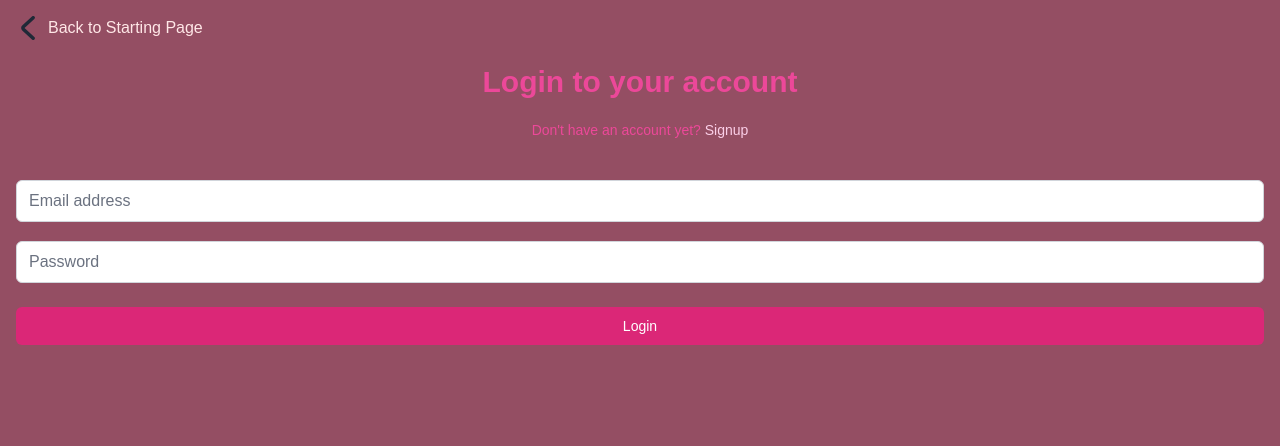
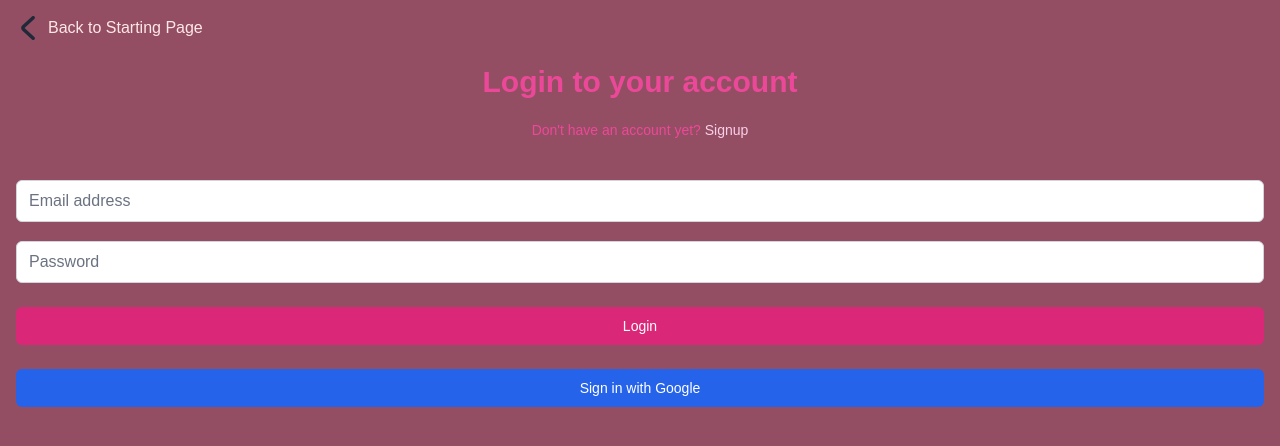
Before and after one commit to tirzagabriella/ToDoList_Assignment2, a React (Vite) app: page /login in a window 1280 px wide. Shown: the top 446 px of the page. Built offline with nearby package versions, Linux system fonts and the light colour scheme.

Commit message:
added google login

```diff
--- a/src/components/login/Login.jsx
+++ b/src/components/login/Login.jsx
@@ -3,7 +3,10 @@ import { loginFields } from "../../constants/formFields";
 import FormAction from "../../components/formextra/FormAction";
 // import FormExtra from "../../components/formextra/FormExtra";
 import Input from "../../components/input/input";
-import { logInWithEmailAndPassword } from "../../services/firebase-auth";
+import {
+  logInWithEmailAndPassword,
+  signInWithGoogle,
+} from "../../services/firebase-auth";
 import { useNavigate } from "react-router-dom";
 
 const fields = loginFields;
@@ -27,14 +30,23 @@ export default function Login() {
     authenticateUser();
   };
 
+  const handleGoogleLogin = async () => {
+    try {
+      await signInWithGoogle();
+      navToHome();
+    } catch (error) {
+      console.error(error);
+      alert(err.message);
+    }
+  };
+
   //Handle Login API Integration here
   const authenticateUser = async () => {
     try {
-      const res = await logInWithEmailAndPassword(
+      await logInWithEmailAndPassword(
         loginState["email"],
         loginState["password"]
       );
-
       navToHome();
     } catch (err) {
       console.error(err);
@@ -63,6 +75,12 @@ export default function Login() {
 
       {/* <FormExtra /> */}
       <FormAction handleSubmit={handleSubmit} text="Login" />
+      <button
+        className="group relative w-full flex justify-center py-2 px-4 border border-transparent text-sm font-medium rounded-md text-white bg-blue-600 hover:bg-blue-700 focus:outline-none focus:ring-2 focus:ring-offset-2 focus:ring-blue-500 mt-10"
+        onClick={() => handleGoogleLogin()}
+      >
+        Sign in with Google
+      </button>
     </form>
   );
 }
```
